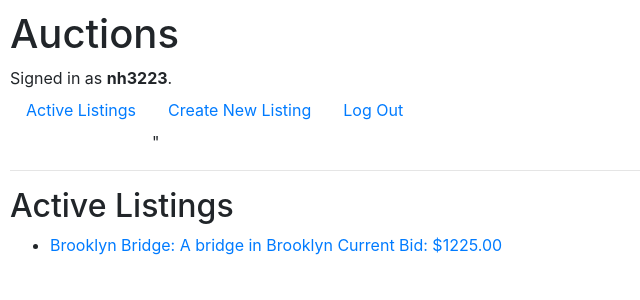
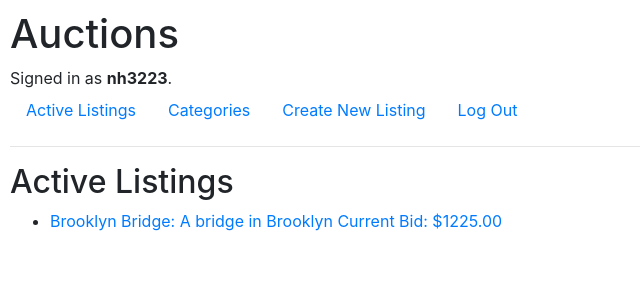
Before and after one commit to nh3223/cs_50_web_programming_with_python, a Django app: page / in a window 1280 px wide. Shown: the top 300 px of the page, without its empty margins (0-640 px from the left). Run offline with Django 3.2, Linux system fonts and the light colour scheme; a user stored in the database is signed in; data comes from the database, SQL or seed files in the repository; both versions use the stored data as it was after the commit; some libraries are stand-ins or nearby versions.

Commit message:
Added category functionality

```diff
--- a/2020_version/commerce/auctions/templates/auctions/index.html
+++ b/2020_version/commerce/auctions/templates/auctions/index.html
@@ -1,7 +1,9 @@
 {% extends "auctions/layout.html" %}
 
 {% block body %}
-    <h2>Active Listings</h2>
+    <h2>Active {% if category %} {{ category}} {% endif %} Listings</h2>
+
+
 
     {% for listing in listings %}
 
--- a/2020_version/commerce/auctions/templates/auctions/layout.html
+++ b/2020_version/commerce/auctions/templates/auctions/layout.html
@@ -20,9 +20,12 @@
             <li class="nav-item">
                 <a class="nav-link" href="{% url 'index' %}">Active Listings</a>
             </li>
+            <li class="nav-item">
+                <a class="nav-link" href="{% url 'categories_view' %}">Categories</a>
+            </li>
             {% if user.is_authenticated %}
                 <li class="nav-item">
-                    <a class="nav-link" href="{% url 'create' %}">Create New Listing</a>"
+                    <a class="nav-link" href="{% url 'create' %}">Create New Listing</a>
                 </li>
                 <li class="nav-item">
                     <a class="nav-link" href="{% url 'logout' %}">Log Out</a>
--- a/2020_version/commerce/auctions/urls.py
+++ b/2020_version/commerce/auctions/urls.py
@@ -11,5 +11,7 @@ urlpatterns = [
     path("create", views.create, name="create"),
     path("<int:listing_id>", views.listing_view, name="listing_view"),
     path("bid", views.bid, name="bid"),
-    path("comment", views.comment, name="comment")
+    path("comment", views.comment, name="comment"),
+    path("categories", views.categories_view, name="categories_view"),
+    path("<str:category>", views.category_view, name="category_view")
 ]
--- a/2020_version/commerce/auctions/views.py
+++ b/2020_version/commerce/auctions/views.py
@@ -107,6 +107,17 @@ def bid(request):
 def comment(request):
     pass
 
+def categories_view(request):
+    categories = Listing.objects.values_list('category', flat=True).distinct()
+    print(categories)
+    return render(request, 'auctions/categories.html', {'categories': categories})
+
+def category_view(request, category):
+    listings = Listing.objects.filter(category=category)
+    for listing in listings:
+        update_bid(listing)
+    return render(request, 'auctions/index.html', {'listings': listings, 'category': category})
+
 
 def update_bid(listing):
     bids = Bid.objects.filter(item=listing).values_list('bid', flat=True)
```
Also changed, not shown: 2020_version/commerce/auctions/templates/auctions/categories.html (added, +19 -0 lines), 2020_version/commerce/db.sqlite3.
